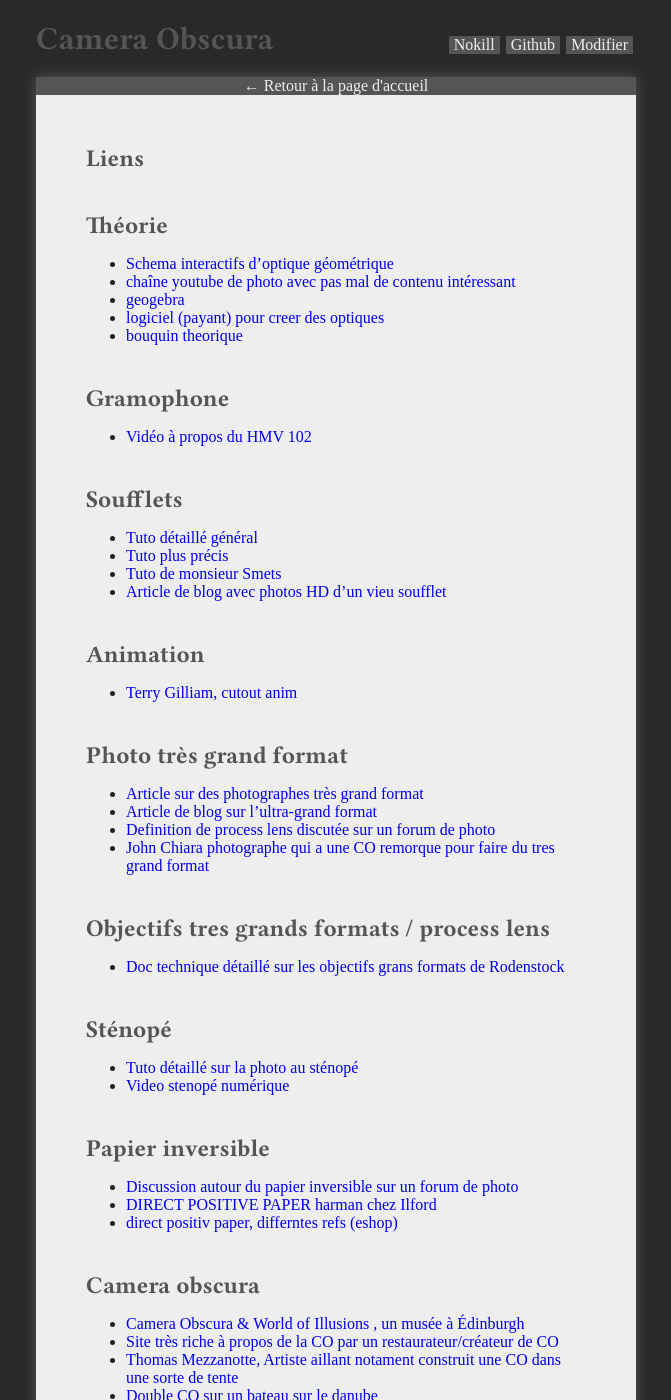
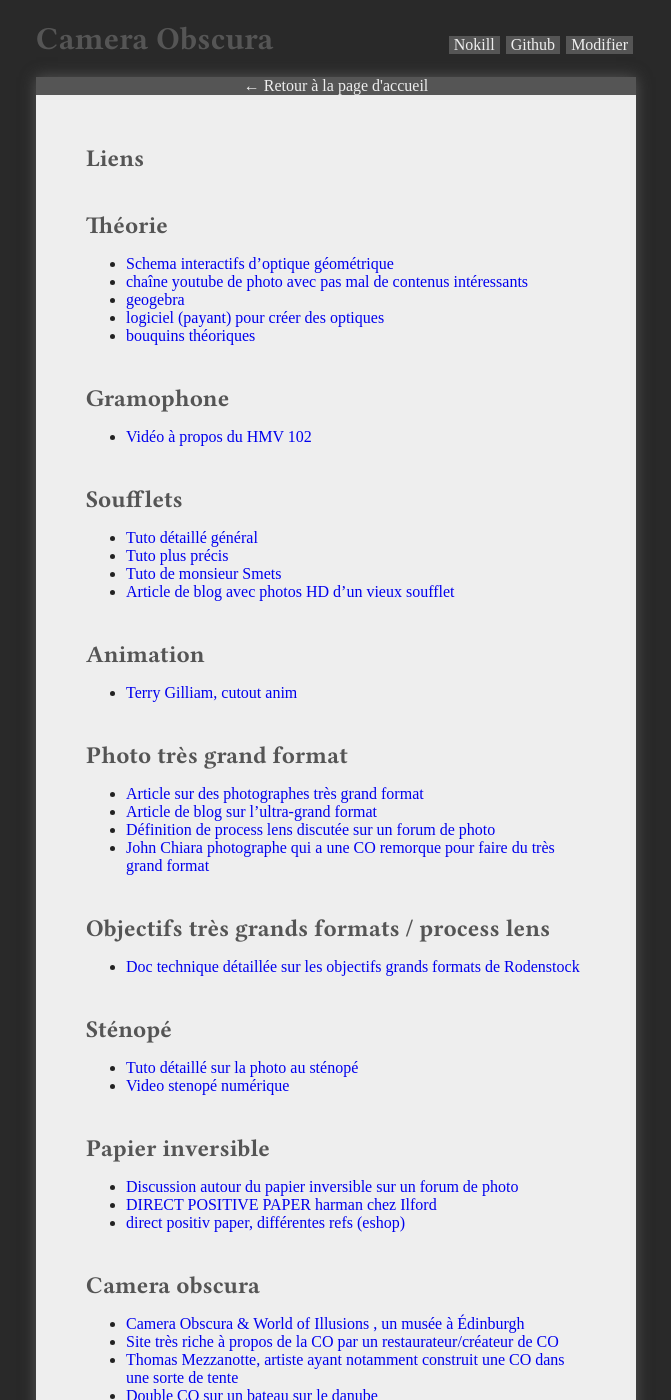
Before and after one commit to virginienokill/camera-obscura, a Jekyll site: the page built from contenu/bibliographie.md, in a window 1280 px wide and 1400 px high. Shown: the whole window, without its empty margins (304-975 px from the left). Built offline with Jekyll 4.4.1, drawn with Linux system fonts in a browser that asks for light colours; some web fonts are replaced; our own code applies the rules of GitHub Pages for plain Markdown files; the repository's description, which GitHub fills in, is left out; some of the changed text lies outside the part shown.

Commit message:
Update bibliographie.md

```diff
--- a/contenu/bibliographie.md
+++ b/contenu/bibliographie.md
@@ -3,10 +3,10 @@
 ## Théorie
 
 - [Schema interactifs d'optique géométrique](https://phyanim.sciences.univ-nantes.fr/optiqueGeo/index.php)
-- [chaîne youtube de photo avec pas mal de contenu intéressant](https://youtube.com/@PhotoGraal)
+- [chaîne youtube de photo avec pas mal de contenus intéressants](https://youtube.com/@PhotoGraal)
 - [geogebra](https://www.geogebra.org/calculator/hahmryyn)
-- [logiciel (payant) pour creer des optiques](https://www.zemax.com/)
-- [bouquin theorique](https://www.babelio.com/livres/Houard-Optique/898680)
+- [logiciel (payant) pour créer des optiques](https://www.zemax.com/)
+- [bouquins théoriques](https://www.babelio.com/livres/Houard-Optique/898680)
 
 ## Gramophone
 
@@ -17,7 +17,7 @@
 - [Tuto détaillé général](https://www.galerie-photo.com/construire-soufflet-chambre-photo.html)
 - [Tuto plus précis](http://www.disactis.com/soufflet/soufflet.php)
 - [Tuto de monsieur Smets](https://docplayer.fr/12405417-Fabriquez-votre-soufflet.html)
-- [Article de blog avec photos HD d'un vieu soufflet](https://delalumieredanslatelier.blogspot.com/2019/06/appareil-photo-soufflet-marque-nagel-n.html)
+- [Article de blog avec photos HD d'un vieux soufflet](https://delalumieredanslatelier.blogspot.com/2019/06/appareil-photo-soufflet-marque-nagel-n.html)
 
 ## Animation
 
@@ -27,12 +27,12 @@
 
 - [Article sur des photographes très grand format](https://fstoppers.com/diy/photographer-creates-gigantic-ultra-large-format-digital-camera-571295)
 - [Article de blog sur l'ultra-grand format](https://photographylife.com/ultra-large-format-cameras)
-- [Definition de process lens discutée sur un forum de photo](https://www.photo.net/forums/topic/48909-what-is-a-process-lens/)
-- [John Chiara photographe qui a une CO remorque pour faire du tres grand format](https://www.johnchiara.com/films)
+- [Définition de process lens discutée sur un forum de photo](https://www.photo.net/forums/topic/48909-what-is-a-process-lens/)
+- [John Chiara photographe qui a une CO remorque pour faire du très grand format](https://www.johnchiara.com/films)
 
-## Objectifs tres grands formats / process lens
+## Objectifs très grands formats / process lens
 
-- [Doc technique détaillé sur les objectifs grans formats de Rodenstock](http://www.dmin-dmax.fr/chambre/archives_techniques/rodenstock_2000.html)
+- [Doc technique détaillée sur les objectifs grands formats de Rodenstock](http://www.dmin-dmax.fr/chambre/archives_techniques/rodenstock_2000.html)
 
 ## Sténopé
 
@@ -44,14 +44,14 @@
 
 - [Discussion autour du papier inversible sur un forum de photo ](http://www.galerie-photo.info/forumgp/read.php?3,239522)
 - [DIRECT POSITIVE PAPER harman chez Ilford](https://www.ilfordphoto.com/harman-direct-positive-paper-roll)
-- [direct positiv paper, differntes refs (eshop)](https://www.macodirect.de/en/paper/direct-positive-papers/)
+- [direct positiv paper, différentes refs (eshop)](https://www.macodirect.de/en/paper/direct-positive-papers/)
 
 
 ## Camera obscura
 
 - [Camera Obscura & World of Illusions , un musée à Édinburgh](https://www.camera-obscura.co.uk/attractions/the-camera-obscura)
 - [Site très riche à propos de la CO par un restaurateur/créateur de CO](http://www.camera-obscura.org.uk/Camera_Obscura/Welcome.html)
-- [Thomas Mezzanotte, Artiste aillant notament construit une CO dans une sorte de tente](https://thomas-mezzanotte.squarespace.com/)
+- [Thomas Mezzanotte, artiste ayant notamment construit une CO dans une sorte de tente](https://thomas-mezzanotte.squarespace.com/)
 - [Double CO sur un bateau sur le danube](https://olafureliasson.net/artwork/camera-obscura-fuer-die-donau-2004/)
 - [CO sur une plage vers San Fransisco](https://youtu.be/qvwpDIlN25o)
 
```
Also changed, not shown: other parts of contenu/bibliographie.md (+4 -4 lines).
